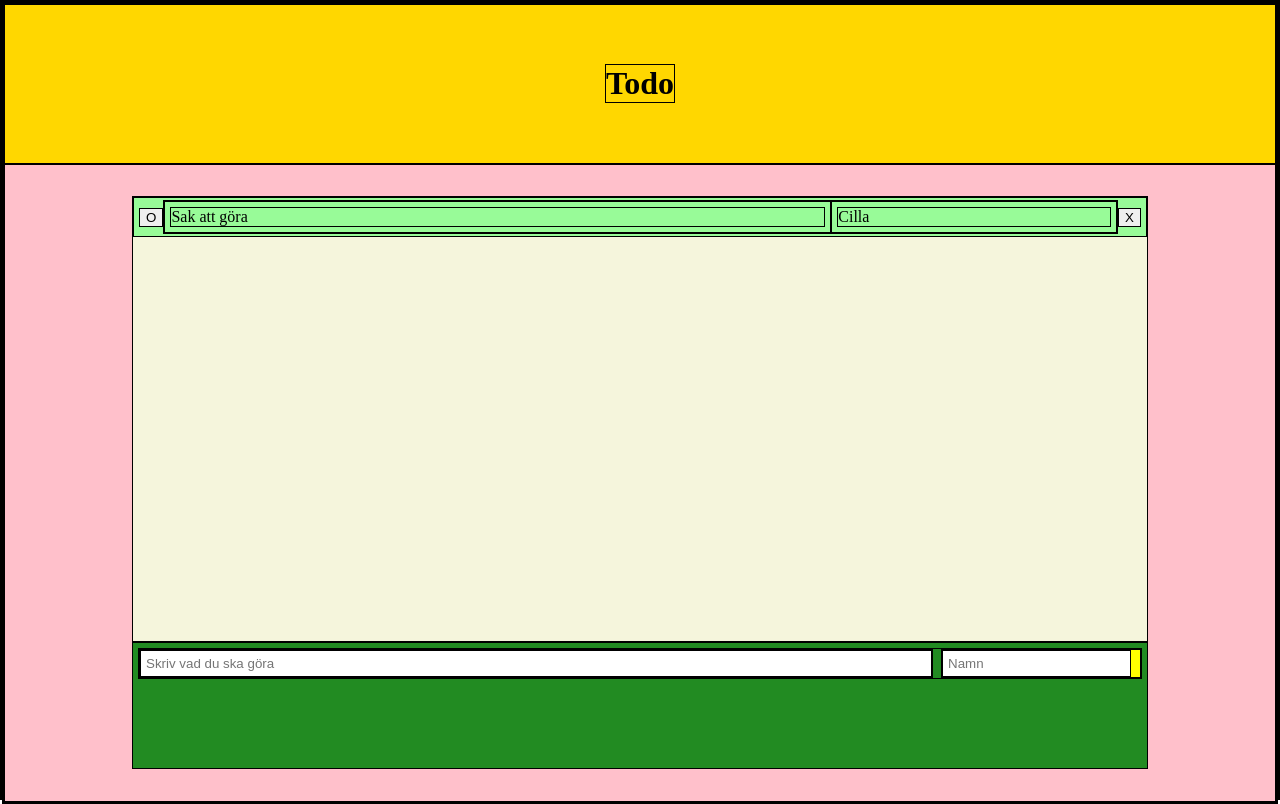
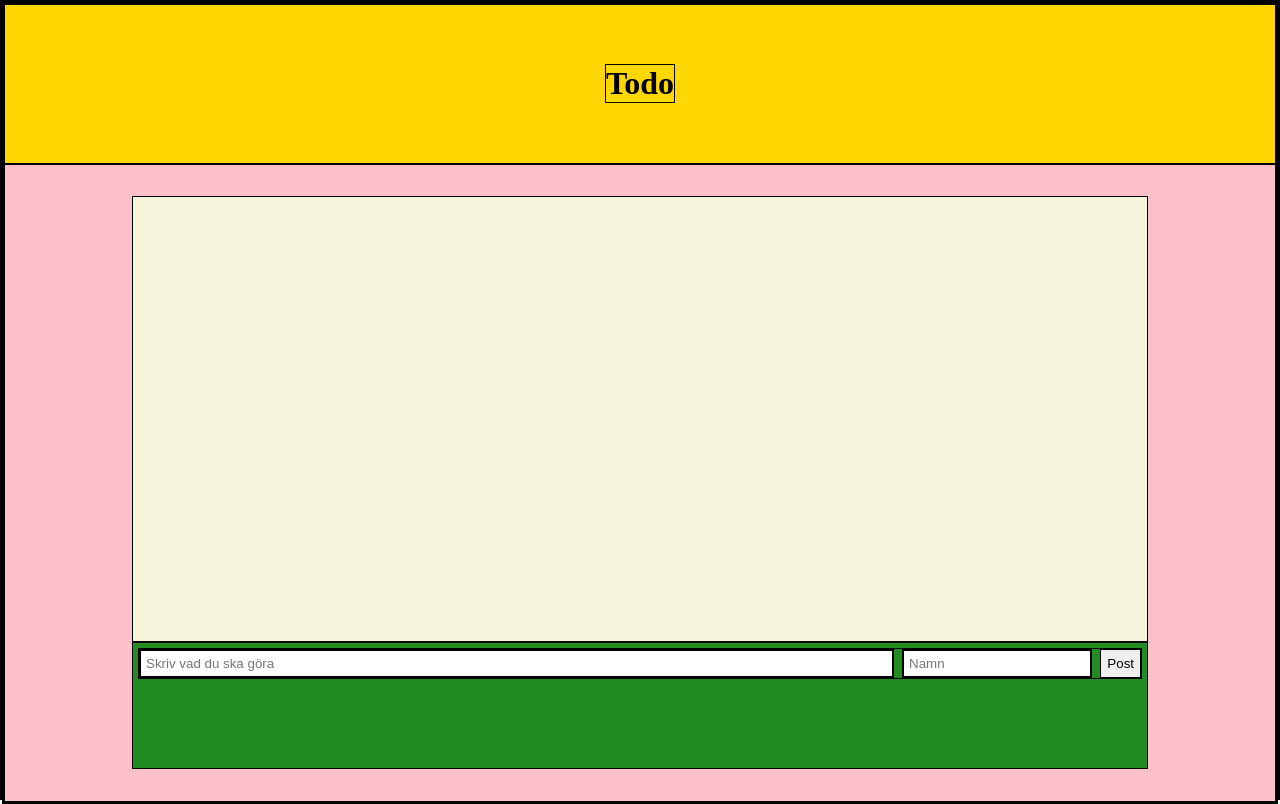
Before and after one commit to cwannberg/react-todo-list, a React (Vite) app: page / in a window 1280 px wide. Built offline with nearby package versions, Linux system fonts and the light colour scheme.

Commit message:
Add to list and remove from list

```diff
--- a/src/App.tsx
+++ b/src/App.tsx
@@ -1,7 +1,24 @@
+import { useState } from 'react';
 import './assets/App.css'
-import { TodoPost } from './components/TodoPost'
+import { InputField } from './components/InputField'
+import { TodoList } from './components/TodoList'
+
+export interface ITodo {
+  id: number;
+  todoText: string;
+  authorName: string;
+}
 
 function App() {
+  const [todos, setTodos] = useState<ITodo[]>([]);
+
+  const addToList = (todo: ITodo) => {
+    setTodos((prevTodos) => [...prevTodos, todo]);
+  };
+
+  const removeTodo = (id: number) => {
+    setTodos((prevTodos) => prevTodos.filter(todo => todo.id !== id));
+  }
 
   return (
     <>
@@ -10,18 +27,9 @@ function App() {
           <h1>Todo</h1>
         </header>
         <section className='content-wrapper'>
-          <section className="todo-list">
-              <TodoPost/>
-          </section>
+            <TodoList todos={todos} onRemove={removeTodo}/>
           <section className="todo-form">
-            <form>
-              <div className="todo-input">
-                <input type="text" placeholder="Skriv vad du ska göra"></input>
-              </div>
-               <div className="name-input">
-                <input type="text" placeholder="Namn"></input>
-              </div>
-            </form>
+            <InputField addToList={addToList}/>
           </section>
         </section>
       </main>
--- a/src/assets/App.css
+++ b/src/assets/App.css
@@ -64,24 +64,3 @@ header {
   background-color: forestgreen;
   padding: 5px;
 }
-form {
-  width: 100%;
-  display: flex;
-  flex-direction: row;
-  gap: 0.5rem;
-}
-.todo-input {
-  flex: 8;
-  background-color: aquamarine;
-}
-.todo-input input {
-  width: 100%;
-  padding: 5px;
-}
-.name-input {
-  flex: 2;
-  background-color: yellow;
-}
-.name-input input {
-  padding: 5px;
-}
--- /dev/null
+++ b/src/assets/inputField.css
@@ -0,0 +1,22 @@
+form {
+  width: 100%;
+  display: flex;
+  flex-direction: row;
+  gap: 0.5rem;
+}
+.todo-input {
+  flex: 8;
+  background-color: aquamarine;
+}
+.todo-input input {
+  width: 100%;
+  padding: 5px;
+}
+.name-input {
+  flex: 2;
+  background-color: yellow;
+}
+.name-input input {
+  padding: 5px;
+  width: 100%;
+}
--- /dev/null
+++ b/src/components/InputField.tsx
@@ -0,0 +1,39 @@
+import { useState, type ReactElement } from "react"
+import '../assets/inputField.css'
+import type { ITodo } from "../App";
+
+interface InputFieldProps {
+    addToList: (todo: ITodo) => void;
+}
+
+export const InputField = ({addToList}: InputFieldProps): ReactElement => {
+
+    const [authorName, setAuthorName] = useState("");
+    const [todoText, setTodoText] = useState("");
+
+    const handleOnSubmit: React.FormEventHandler<HTMLFormElement> = (e) => {
+      e.preventDefault();
+      if (!todoText || !authorName) return;
+
+        const newTodo: ITodo = {
+            id: Date.now(),
+            todoText,
+            authorName
+        }
+        addToList(newTodo);
+        setTodoText("");
+        setAuthorName("");
+    }
+
+    return (
+    <form onSubmit={handleOnSubmit}>
+        <div className="todo-input">
+            <input value={todoText} type="text" placeholder="Skriv vad du ska göra" onChange={(e) => setTodoText(e.target.value)}/>
+        </div>
+        <div className="name-input">
+            <input value={authorName} type="text" placeholder="Namn" onChange={(e) => setAuthorName(e.target.value)}/>
+        </div>
+        <button>Post</button>
+    </form>
+    )
+}
--- /dev/null
+++ b/src/components/TodoList.tsx
@@ -0,0 +1,19 @@
+import { useState, type ReactElement } from "react";
+import { TodoPost } from "./TodoPost";
+import type { ITodo } from "../App";
+
+interface TodoListProps {
+    todos: ITodo[];
+    onRemove: (id: number) => void;
+}
+
+export const TodoList = ({ todos, onRemove}: TodoListProps): ReactElement => {
+    return (
+        <section className="todo-list">
+        {
+        todos.map((todo) =>(
+            <TodoPost key={todo.id} id={todo.id} todoText= {todo.todoText} authorName={todo.authorName} onRemove={onRemove}/>
+        ))}
+        </section>
+    )
+}
--- a/src/components/TodoPost.tsx
+++ b/src/components/TodoPost.tsx
@@ -1,18 +1,34 @@
 import type { ReactElement } from "react";
 
-export const TodoPost = (): ReactElement => {
+interface IPostProps {
+    todoText: string,
+    authorName: string,
+    id: number,
+    onRemove: (id: number) => void
+}
+
+export const TodoPost = ({todoText, authorName, id, onRemove}: IPostProps): ReactElement => {
+    const handleRemove = () => {
+        onRemove(id);
+        alert("Remove!");
+    }
+    const handleFinished = () => {
+        //byta ikonen
+        alert("Finished!");
+    }
+
     return (
     <article className="todo-post">
-        <button>O</button>
+        <button onClick={handleFinished}>O</button>
             <section className="text-wrapper">
                 <div className="todo-text">
-                    <p>Sak att göra</p>
+                    <p>{todoText}</p>
                 </div>
                 <div className="todo-author">
-                    <p>Cilla</p>
+                    <p>{authorName}</p>
                 </div>
             </section>
-        <button>X</button>
+        <button onClick={handleRemove}>X</button>
     </article>
     )
 };
```
